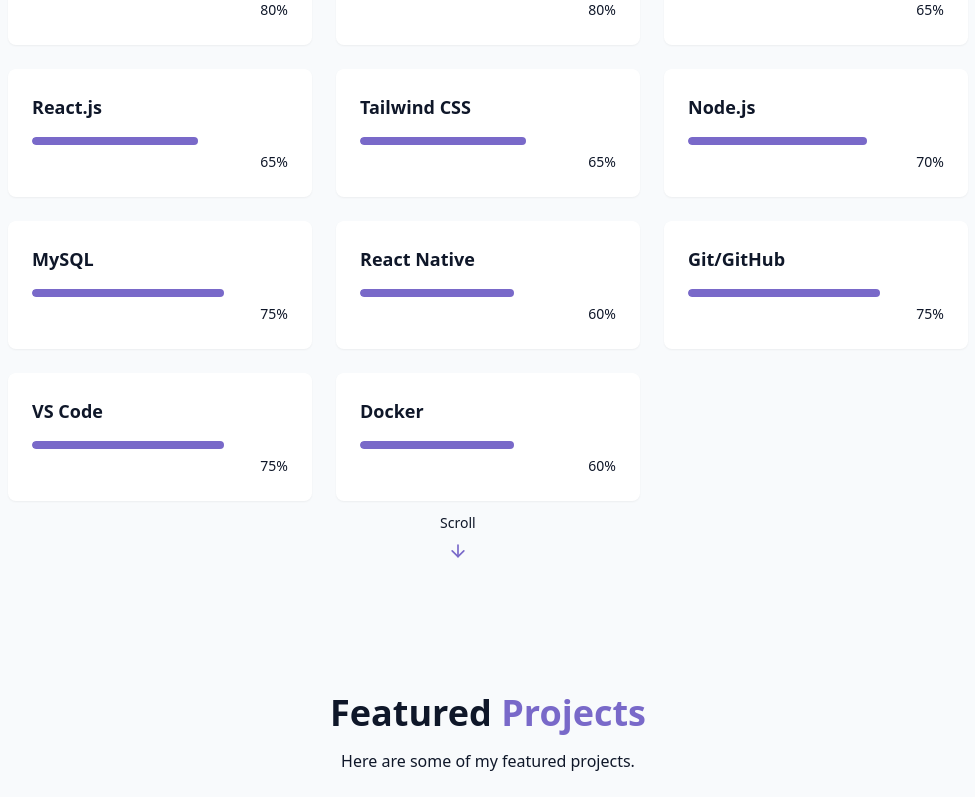
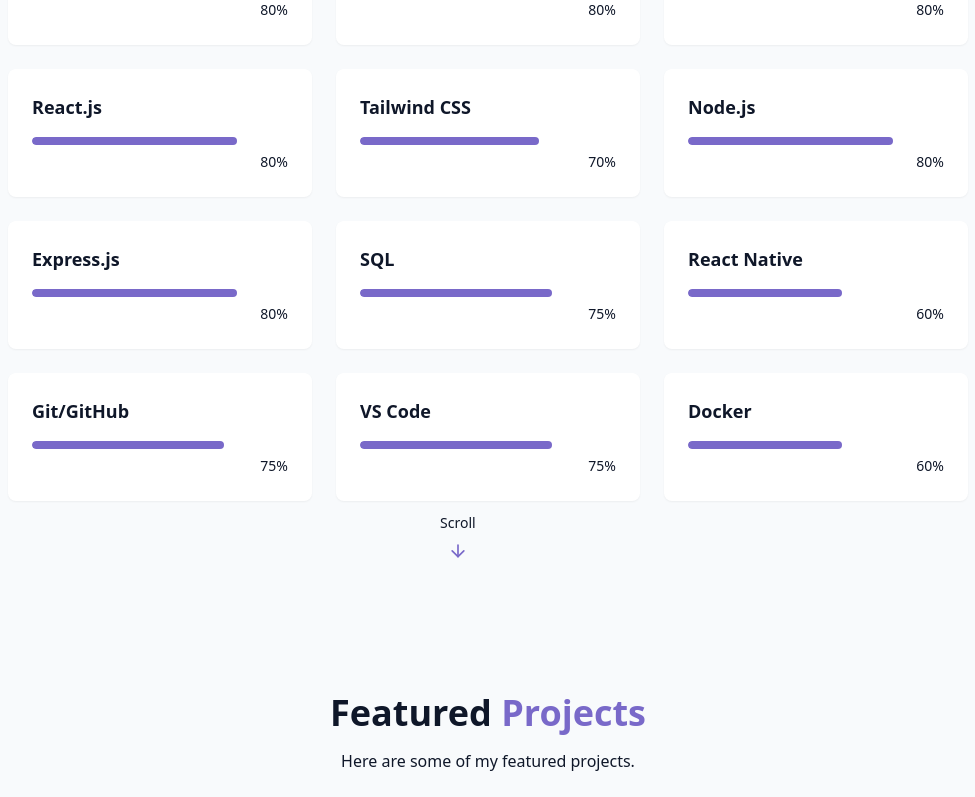
Before and after one commit to Tuitupou/seleti_portfolio, a React (Vite) app: page / in a window 1280 px wide. Shown: the part 2173-2970 px from the top of the page, without its empty margins (152-1127 px from the left). Built offline with nearby package versions, Linux system fonts and the light colour scheme; the HTML template or start-up script is replaced by a standard one.

Commit message:
Updated resume

```diff
--- a/src/components/SkillsSection.jsx
+++ b/src/components/SkillsSection.jsx
@@ -6,13 +6,14 @@
     //Frontend
     { name: "HTML/CSS", level: 80, category: "frontend" },
     { name: "SCSS", level: 80, category: "frontend" },
-    { name: "JavaScript", level: 65, category: "frontend" },
-    { name: "React.js", level: 65, category: "frontend" },
-    { name: "Tailwind CSS", level: 65, category: "frontend" },
+    { name: "JavaScript", level: 80, category: "frontend" },
+    { name: "React.js", level: 80, category: "frontend" },
+    { name: "Tailwind CSS", level: 70, category: "frontend" },
 
     //Backend
-    { name: "Node.js", level: 70, category: "backend" },
-    { name: "MySQL", level: 75, category: "backend" },
+    { name: "Node.js", level: 80, category: "backend" },
+    { name: "Express.js", level: 80, category: "backend" },
+    { name: "SQL", level: 75, category: "backend" },
 
     //Mobile
     { name: "React Native", level: 60, category: "mobile" },
```
Also changed, not shown: 1 other file (tests, documents, lock files or other folders).
